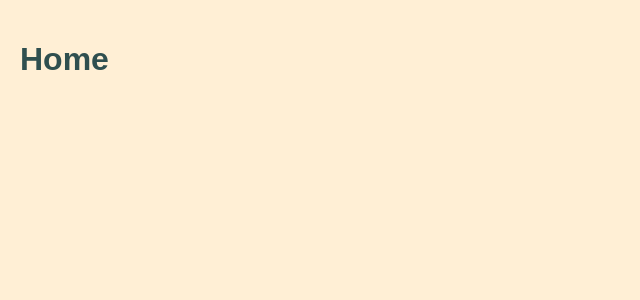
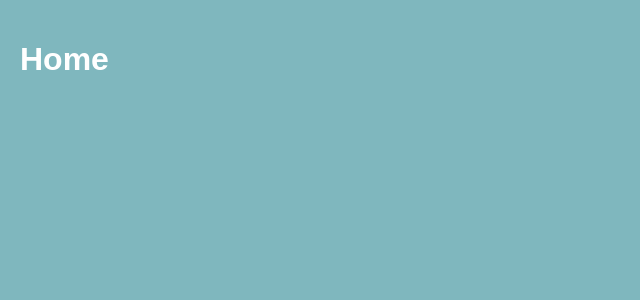
Before and after one commit to leojclarke/idyeahs, a React (Create React App) app: page / in a window 1280 px wide. Shown: the top 300 px of the page, without its empty margins (0-640 px from the left). Built offline with nearby package versions, Linux system fonts and the light colour scheme.

Commit message:
Add favicon and general styling

```diff
--- a/src/misc/GlobalStyles.js
+++ b/src/misc/GlobalStyles.js
@@ -1,6 +1,14 @@
 import { createGlobalStyle } from 'styled-components'
 
 export default createGlobalStyle`
+
+/* RGB */
+$color1: rgba(127, 183, 190, 1);
+$color2: rgba(211, 243, 238, 1);
+$color3: rgba(218, 204, 62, 1);
+$color4: rgba(188, 44, 26, 1);
+$color5: rgba(125, 21, 56, 1);
+
   * {
     box-sizing: border-box;
   }
@@ -9,7 +17,7 @@ export default createGlobalStyle`
     margin: 0;
     padding: 20px;
     font-family: sans-serif;
-    color: darkslategray;
-    background: papayawhip;
+    color: white;
+    background: rgba(127, 183, 190, 1);
   }
 `
```
Also changed, not shown: 1 other file (tests, documents, lock files or other folders).
